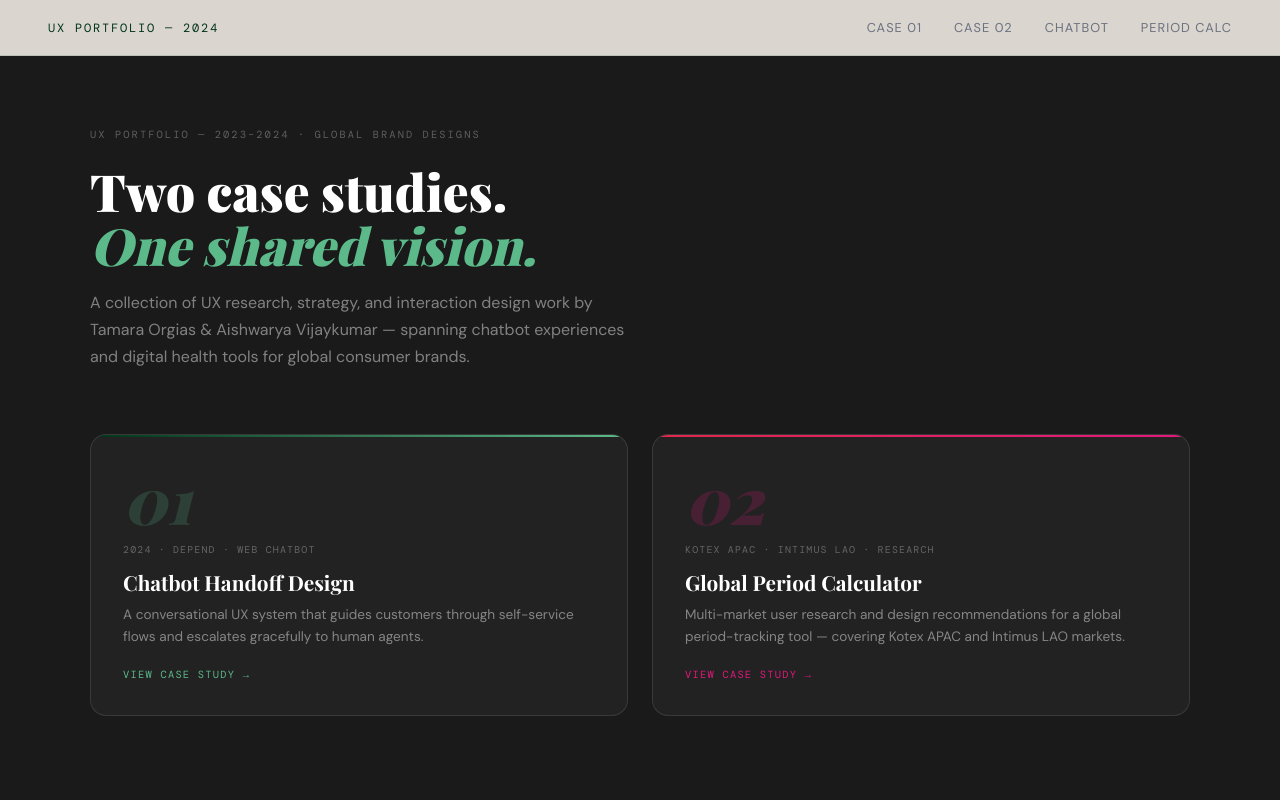
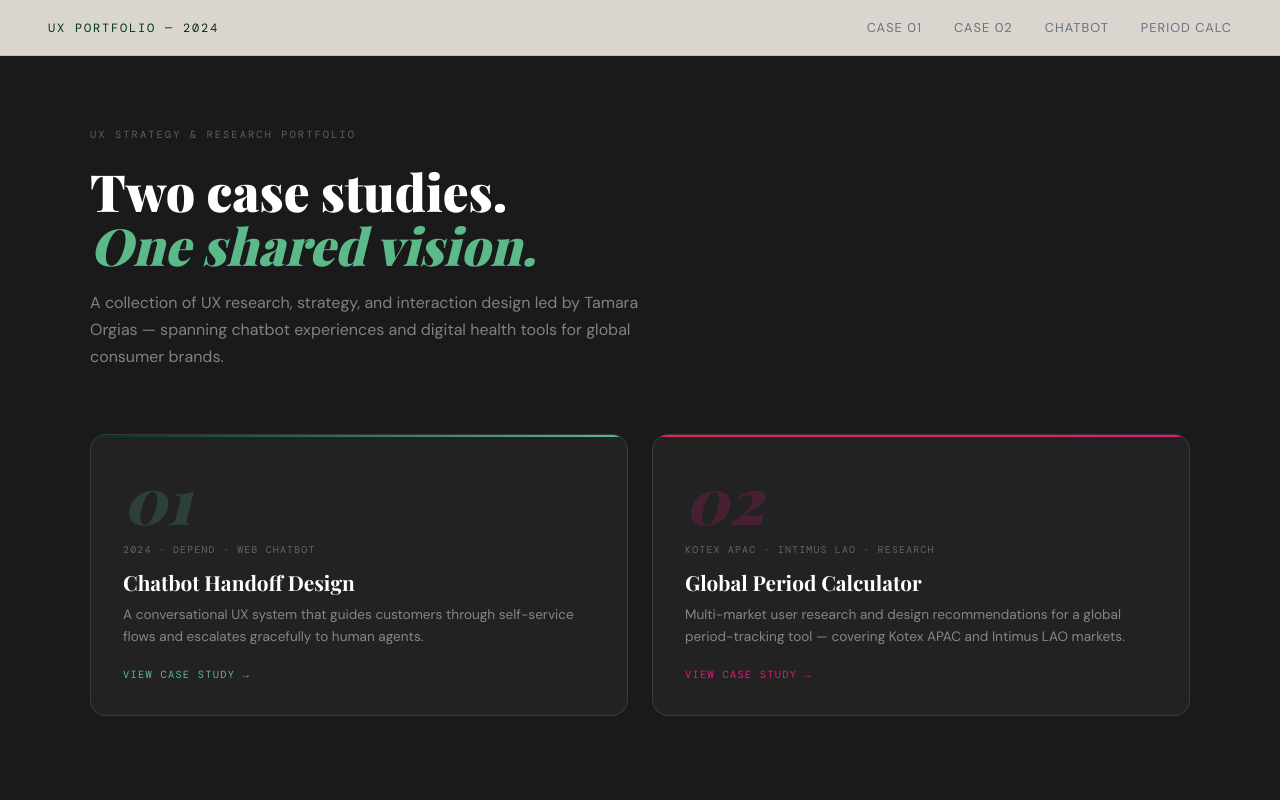
Before and after one commit to SaigroTO/Tamara, a plain HTML site: page index.html in a window 1280 px wide. Shown: the top 800 px of the page. Drawn offline with nearby package versions, Linux system fonts and the light colour scheme; a web font is replaced by a local one.

Commit message:
Update index.html

```diff
--- a/index.html
+++ b/index.html
@@ -653,9 +653,9 @@
 <!-- PROJECT INDEX -->
 <section class="project-index" id="top">
   <div class="project-index-inner">
-    <div class="portfolio-eyebrow">UX Portfolio — 2023–2024 · Global Brand Designs</div>
+    <div class="portfolio-eyebrow">UX Strategy & Research Portfolio </div>
     <h1 class="portfolio-headline">Two case studies.<br/><em>One shared vision.</em></h1>
-    <p class="portfolio-sub">A collection of UX research, strategy, and interaction design work by Tamara Orgias &amp; Aishwarya Vijaykumar — spanning chatbot experiences and digital health tools for global consumer brands.</p>
+    <p class="portfolio-sub">A collection of UX research, strategy, and interaction design led by Tamara Orgias — spanning chatbot experiences and digital health tools for global consumer brands.</p>
     <div class="case-index-grid fade-in">
       <a class="case-index-card card-green" href="#case1">
         <div class="case-num">01</div>
```
